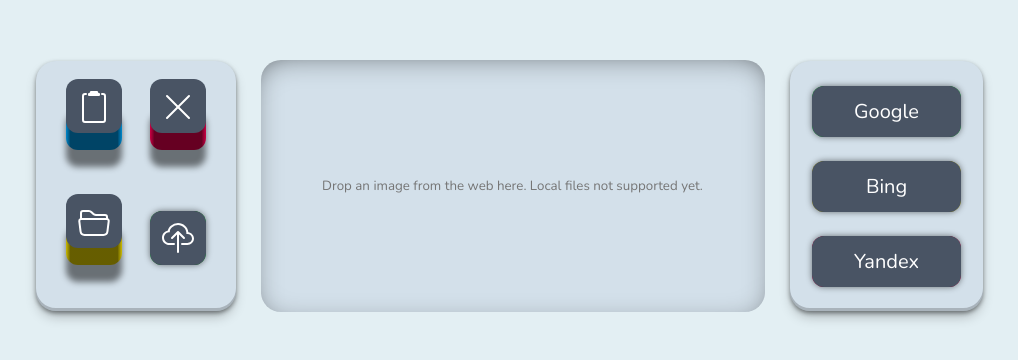
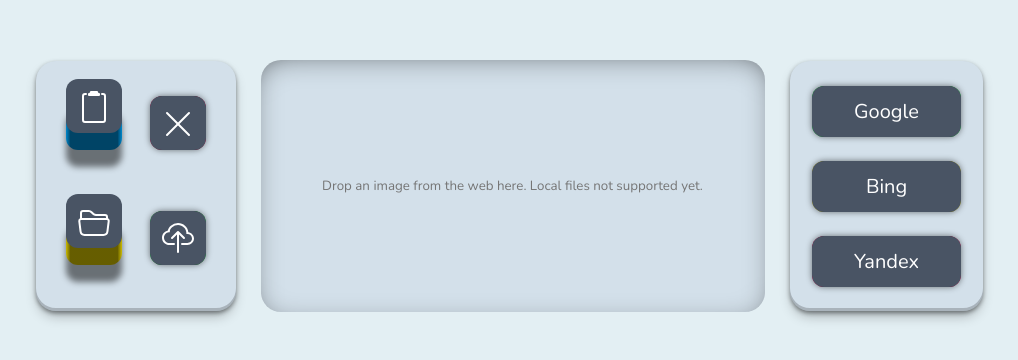
Before and after one commit to pablofsc/reverse-image-search, a React (Vite) app: page / in a window 1280 px wide. Shown: the part 214-574 px from the top of the page, without its empty margins (131-1149 px from the left). Built offline with nearby package versions, Linux system fonts and the light colour scheme.

Commit message:
Improve behaviour of the clearInput button

```diff
--- a/src/App.tsx
+++ b/src/App.tsx
@@ -9,10 +9,14 @@
 
 const App = () => {
     const [source = '', setSource] = useState<string>()
+    const [sourceIsEmpty, setSIE] = useState(true)
 
     const updateSource = (newSource: string) => {
         (document.getElementById('sourceInput')! as HTMLInputElement).value = newSource
         setSource(newSource)
+
+        if (newSource == '') setSIE(true)
+        else setSIE(false)
     }
 
     const clearInput = () => {
@@ -32,6 +36,18 @@
         (document.getElementsByClassName('input')[0] as HTMLInputElement).value = ''
     }
 
+    let pushableD = 'pushable '
+    let shadowD = 'shadow '
+    let frontD = 'front '
+    let styleD = {}
+
+    if (sourceIsEmpty) {
+        pushableD += 'pushableDisabled'
+        shadowD += 'shadowDisabled'
+        frontD += 'frontDisabled'
+        styleD = { cursor: 'default' }
+    }
+
     return (
         <div className="App">
             <div className='buttonsList sourceList'>
@@ -45,10 +61,10 @@
                 />
 
                 <Button
-                    pushable='pushable'
-                    shadow='shadow'
+                    pushable={pushableD}
+                    shadow={shadowD}
                     edge='edge red'
-                    front='front'
+                    front={frontD}
                     content='icon:trash-can'
                     action={clearInput}
                 />
@@ -59,7 +75,7 @@
             <input
                 id='sourceInput'
                 type="text"
-                onChange={event => setSource(event.target.value)}
+                onChange={event => updateSource(event.target.value)}
                 className='input'
                 placeholder='Drop an image from the web here. Local files not supported yet.'
             />
```
